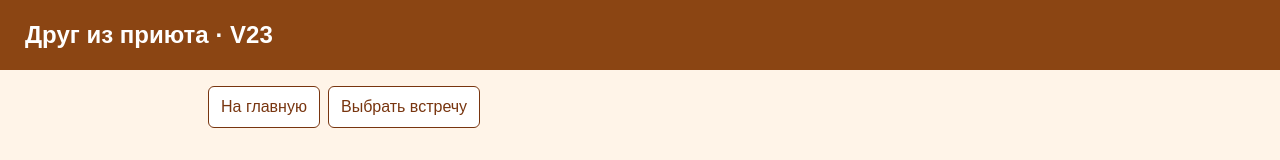
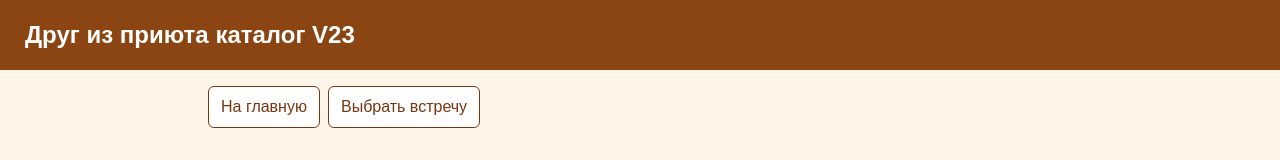
Before and after one commit to d09-cloud/-, a plain HTML site: page index1.html in a window 1280 px wide. Shown: the top 160 px of the page. Drawn offline with Linux system fonts and the light colour scheme.

Commit message:
Уточнён заголовок главной страницы

```diff
--- a/index1.html
+++ b/index1.html
@@ -10,7 +10,7 @@
 </head>
 <body>
     <header class="v">
-        <h1>Друг из приюта · V23</h1>
+        <h1>Друг из приюта каталог  V23</h1>
     </header>
     <main class="page">
 
```
